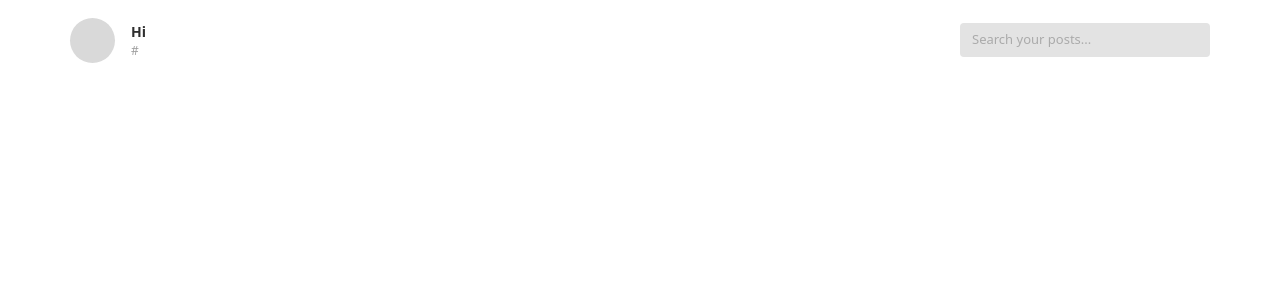
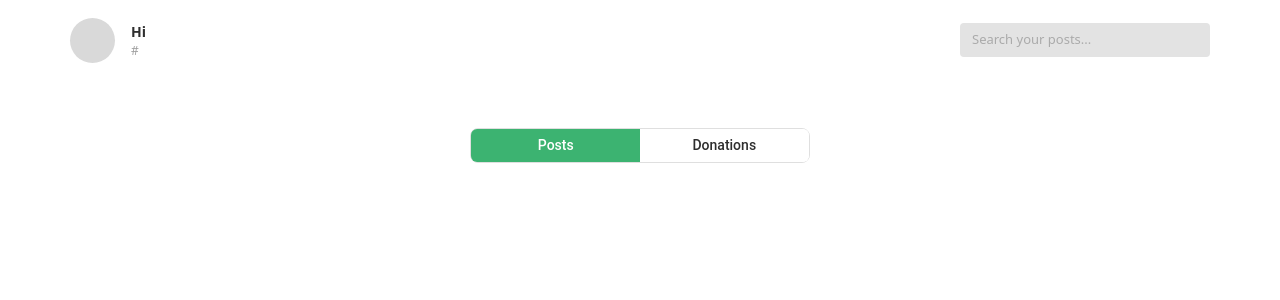
Before and after one commit to alhassan-alshareef/albonyan-almarsous-frontend, a React (Vite) app: page /patient/posts in a window 1280 px wide. Shown: the top 300 px of the page. Built offline with nearby package versions, Linux system fonts and the light colour scheme; no server answers; sample sign-in values are in the browser's storage.

Commit message:
i finish to add TabSwitcher in MyPosts page to switch between posts and donations

```diff
--- /dev/null
+++ b/src/components/shared/TabSwitcher.jsx
@@ -0,0 +1,29 @@
+import React from "react";
+import { useNavigate, useLocation } from "react-router-dom";
+import "bootstrap/dist/css/bootstrap.min.css";
+import "./tabSwitcher.css";
+
+export default function TabSwitcher() {
+  const navigate = useNavigate();
+  const { pathname } = useLocation();
+  const isDonations = pathname.includes("/donations");
+
+  return (
+    <div className="d-flex justify-content-center mt-5">
+      <div className="btn-group tab-switcher" role="group">
+        <button
+          className={`btn ${!isDonations ? "active-tab" : "inactive-tab"}`}
+          onClick={() => navigate("/patient/posts")}
+        >
+          Posts
+        </button>
+        <button
+          className={`btn ${isDonations ? "active-tab" : "inactive-tab"}`}
+          onClick={() => navigate("/patient/donations")}
+        >
+          Donations
+        </button>
+      </div>
+    </div>
+  );
+}
--- /dev/null
+++ b/src/components/shared/tabSwitcher.css
@@ -0,0 +1,26 @@
+.tab-switcher {
+  border: 1px solid #dfdfdf;
+  border-radius: 8px;
+  width: 340px;
+  display: flex;
+}
+
+.tab-switcher .btn {
+  flex: 1;
+  font-family: "Roboto", sans-serif;
+  font-size: 14px;
+  font-weight: 500;
+  color: #2e2e2e;
+  border: none;
+  background: #fff;
+  transition: 0.2s ease;
+}
+
+.tab-switcher .active-tab {
+  background-color: #3cb371;
+  color: #fff;
+}
+
+.tab-switcher .inactive-tab:hover {
+  background-color: #f6f6f6;
+}
--- a/src/pages/patient/MyPosts.jsx
+++ b/src/pages/patient/MyPosts.jsx
@@ -1,10 +1,12 @@
 import React from "react";
 import PatientHeader from "../../components/patient/PatientHeader";
+import TabSwitcher from "../../components/shared/TabSwitcher";
 
 export default function MyPosts() {
   return (
     <div className="patient-page">
       <PatientHeader />
+      <TabSwitcher />
     </div>
   );
 }
```
Also changed, not shown: src/components/TabsSwitcher.jsx (deleted).
